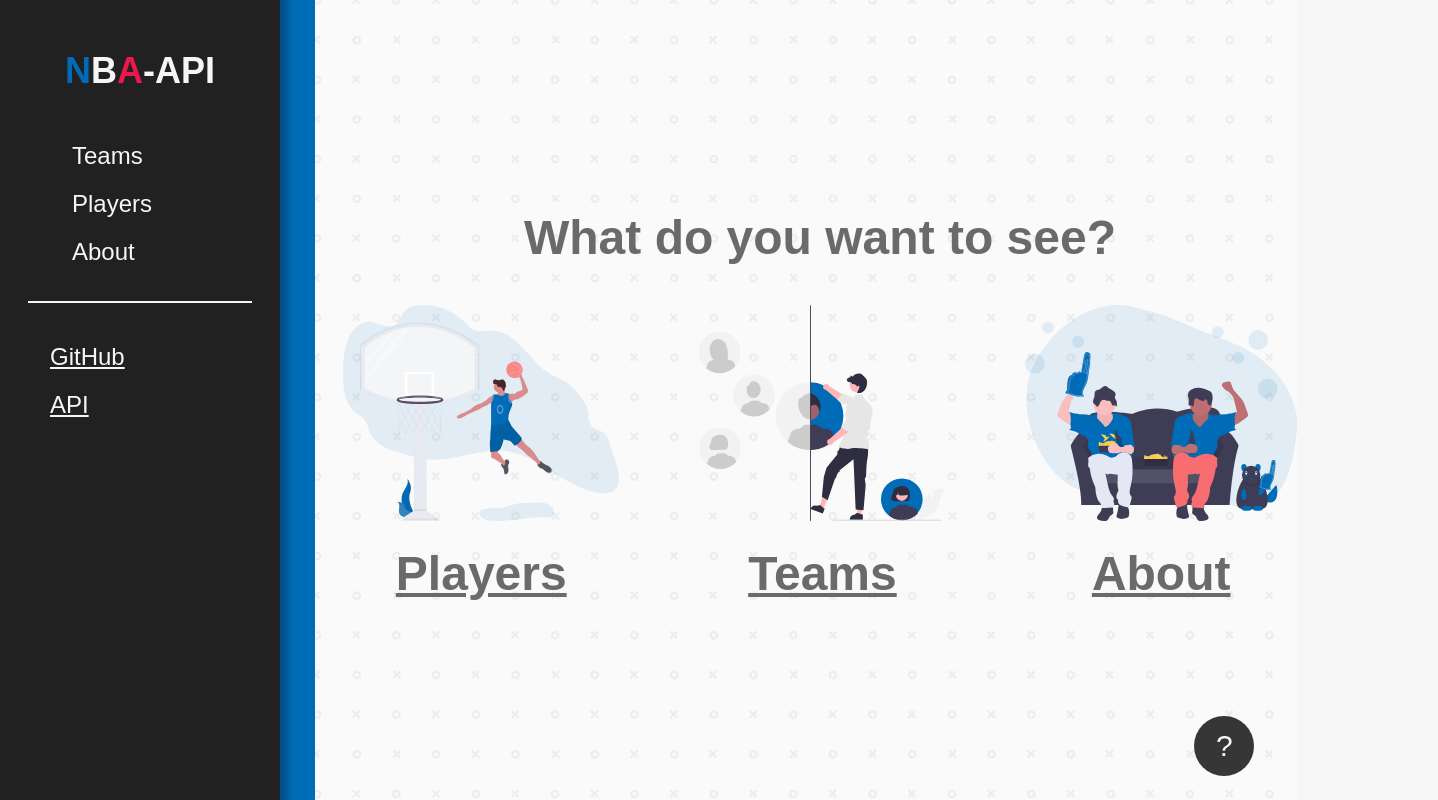
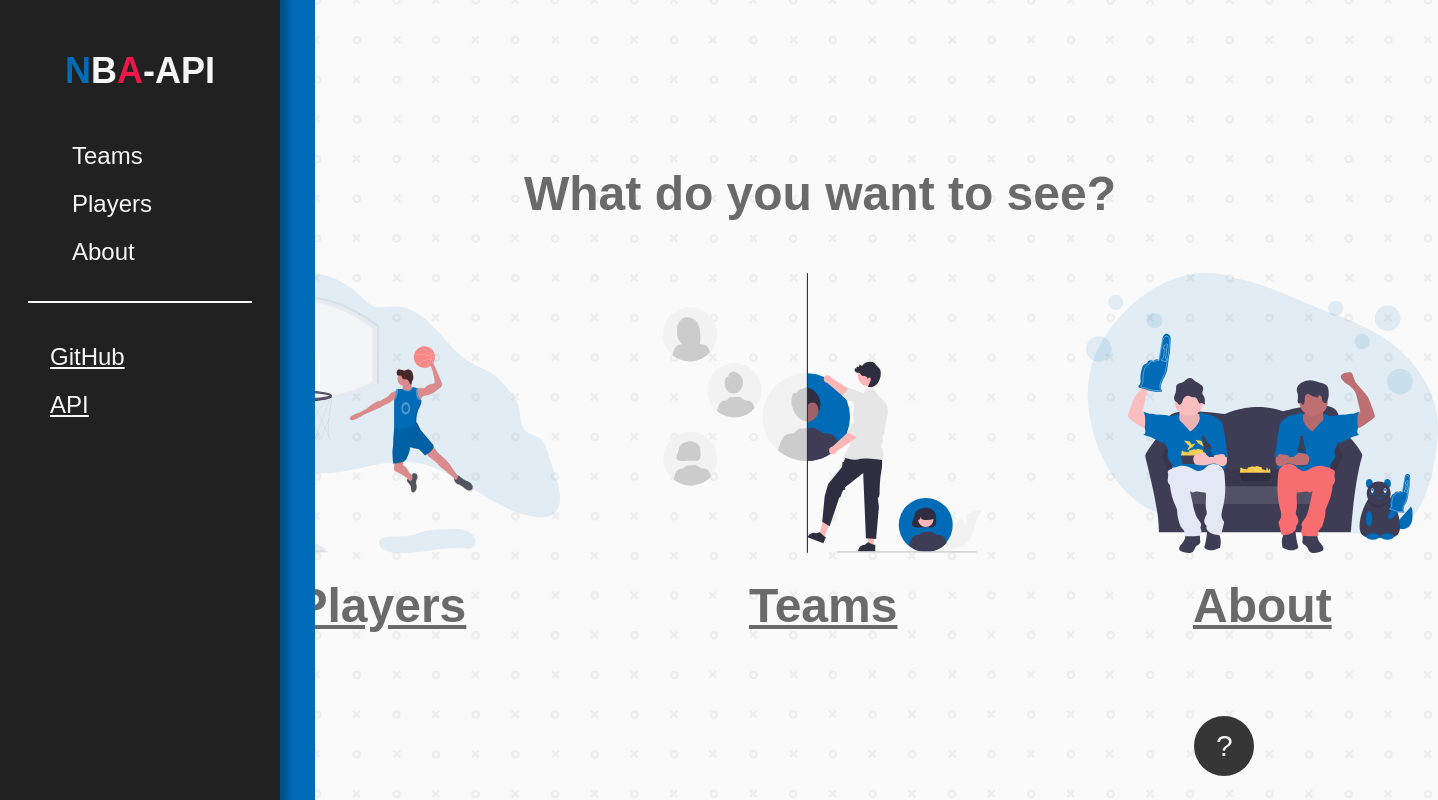
Before and after one commit to ryzzzin/NBA-Api, a Vue app: page / in a window 1280 px wide. Shown: the whole page, 1438 px wide, since content can reach past the window. Built offline with nearby package versions, Linux system fonts and the light colour scheme.

Commit message:
edit(main): changed images size from vh to px

```diff
--- a/src/pages/Main.vue
+++ b/src/pages/Main.vue
@@ -57,6 +57,6 @@
     }
 
     .page-img{
-        height: 27vh;
+        height: 280px;
     }
 </style>
```
